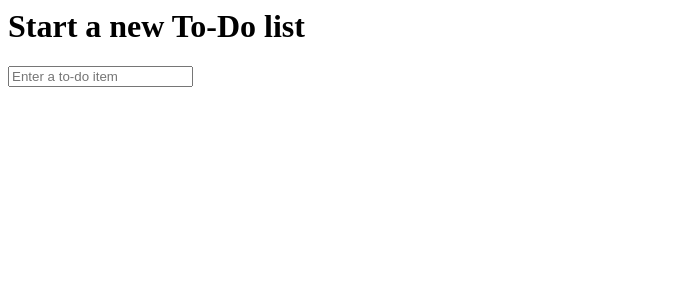
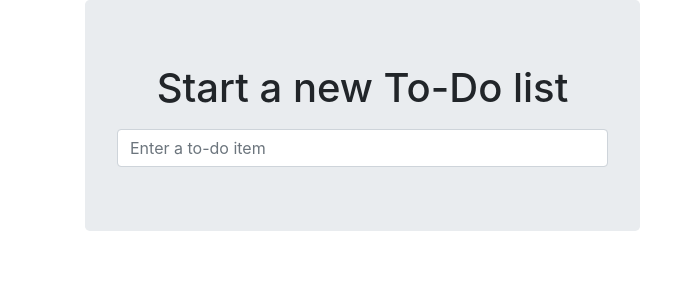
Before and after one commit to sfall/tdd_with_python, a Django app: page / in a window 1280 px wide. Shown: the top 300 px of the page, without its empty margins (0-695 px from the left). Run offline with Django 3.2, Linux system fonts and the light colour scheme; some libraries are stand-ins or nearby versions.

Commit message:
Use Bootstrap to improve layout

```diff
--- a/superlists/functional_tests/tests.py
+++ b/superlists/functional_tests/tests.py
@@ -1,8 +1,8 @@
-from django.test import LiveServerTestCase
+from django.contrib.staticfiles.testing import StaticLiveServerTestCase
 from selenium import webdriver
 from selenium.webdriver.common.keys import Keys
 
-class NewVisitorTest(LiveServerTestCase):
+class NewVisitorTest(StaticLiveServerTestCase):
     def setUp(self):
         self.exec_path = "C:\phantomjs-1.9.8-windows\phantomjs.exe"
         self.browser = webdriver.PhantomJS(executable_path=self.exec_path)
--- /dev/null
+++ b/superlists/lists/static/base.css
@@ -0,0 +1,3 @@
+#id_new_item {
+    margin-top: 2ex;
+}
--- a/superlists/lists/templates/base.html
+++ b/superlists/lists/templates/base.html
@@ -1,14 +1,32 @@
-<html>
+<!DOCTYPE html>
+<html lang="en">
+
 <head>
+    <meta charset="utf-8">
+    <meta http-equiv="X-UA-Compatible" content="IE=edge">
+    <meta name="viewport" content="width=device-width, initial-scale=1">
     <title>To-Do lists</title>
+    <link href="/static/bootstrap/css/bootstrap.min.css" rel="stylesheet">
+    <link href="/static/base.css" rel="stylesheet">
 </head>
 <body>
+    <div class="container">
+        <div class="col-md-6 col-md-offset-3 jumbotron">
+            <div class="text-center">
                 <h1>{% block header_text %}{% endblock %}</h1>
                 <form method="POST" action="{% block form_action %}{% endblock %}">
-            <input name="item_text" id="id_new_item" placeholder="Enter a to-do item">
+                    <input name="item_text" class="form-control input-lg" id="id_new_item" placeholder="Enter a to-do item">
                     {% csrf_token %}
                 </form>
+            </div>
+        </div>
+        <div class="row">
+            <div class="col-md-6 col-md-offset-3">
                 {% block table %}
                 {% endblock %}
+            </div>
+        </div>
+    </div>
 </body>
+
 </html>
--- a/superlists/lists/templates/list.html
+++ b/superlists/lists/templates/list.html
@@ -5,7 +5,7 @@
 {% block form_action %}/lists/{{ list.id }}/add_item{% endblock %}
 
 {% block table %}
-        <table id="id_list_table">
+        <table id="id_list_table" class="table">
             {% for item in list.item_set.all %}
             <tr><td>{{ forloop.counter }}: {{ item.text }}</td></tr>
             {% endfor %}
```
Lines whose indentation alone changed are shown as unchanged.
